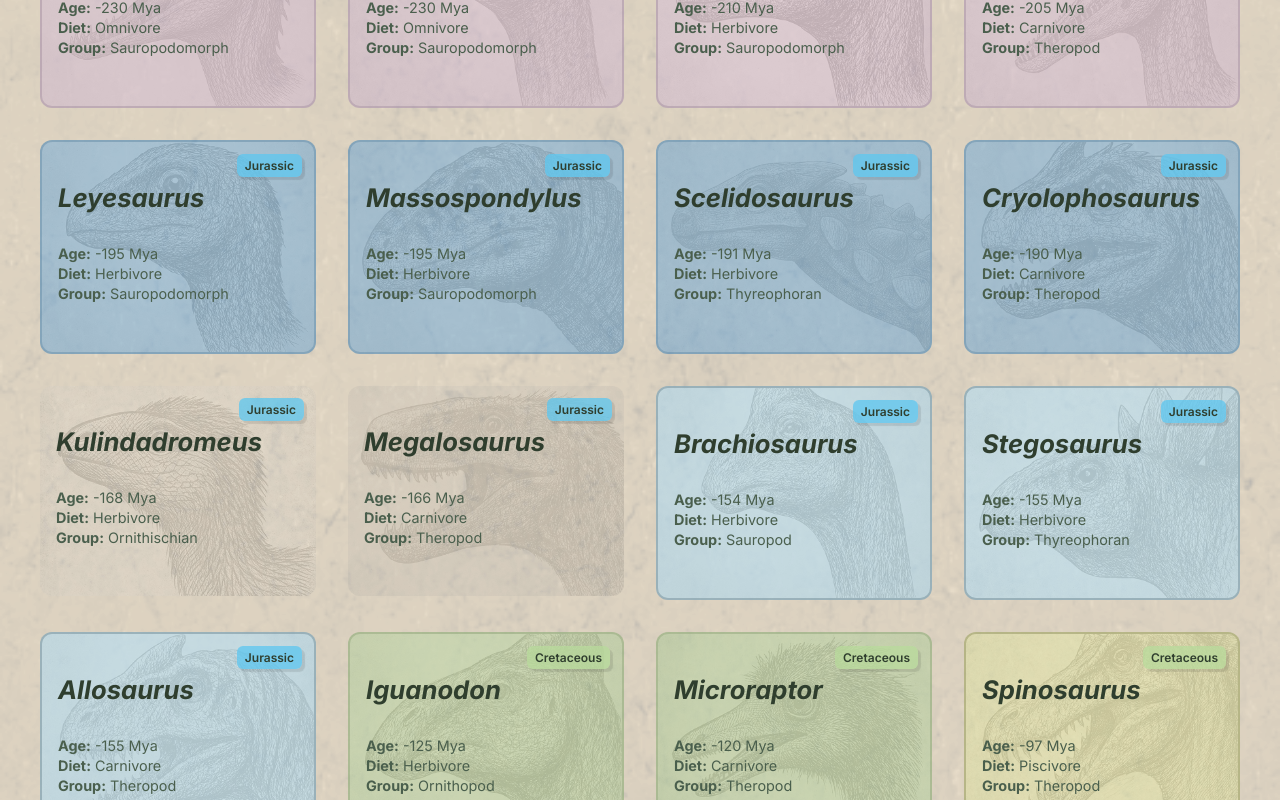
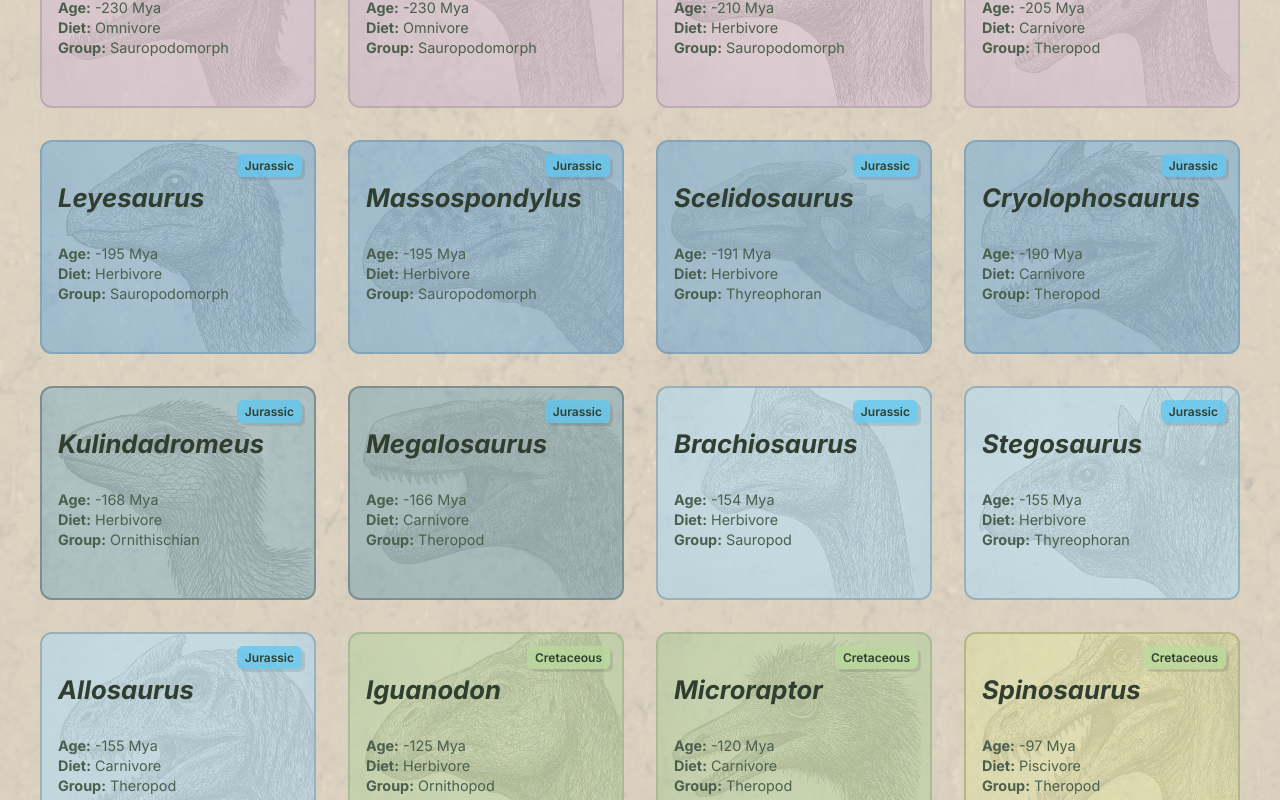
Before and after one commit to Do0ky/DinoFinder, a React (Create React App) app: page /home in a window 1280 px wide. Shown: the part 421-1221 px from the top of the page. Built offline with nearby package versions, Linux system fonts and the light colour scheme.

Commit message:
bg-jurassic-m blue gray for cards

```diff
--- a/src/pages/Home.css
+++ b/src/pages/Home.css
@@ -161,6 +161,11 @@
   border: 2px solid #32597442;
   /* sinemurian color 4ac0ee */
 }
+.bg-jurassic-m {
+  background-color: #62a2b86c;
+  border: 2px solid #3143495d;
+  /* bajocian color a0daee */
+}
 .bg-jurassic-l {
   background-color: #b8e5faa6;
   border: 2px solid #54687062;
```
